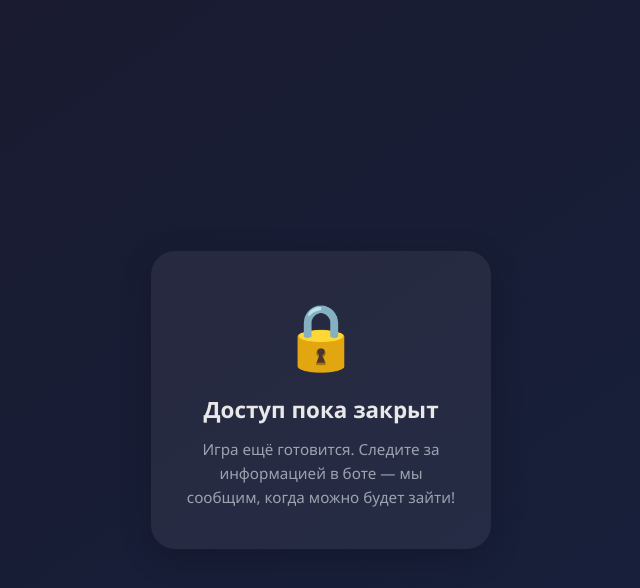
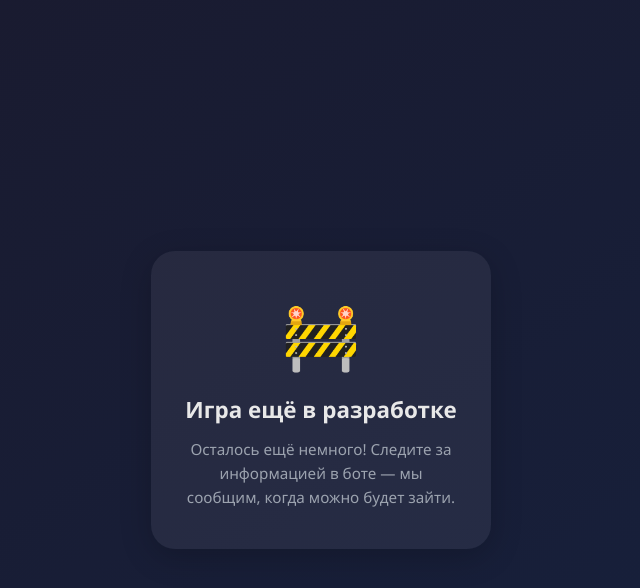
Before and after one commit to IprokK/BotNewDD, a FastAPI app: page /closed in a window 1280 px wide. Shown: the top 588 px of the page, without its empty margins (319-959 px from the left). Run offline with FastAPI, Linux system fonts and the light colour scheme; some libraries are stand-ins or nearby versions.

Commit message:
New Version 0.1.1

```diff
--- a/app/templates/closed.html
+++ b/app/templates/closed.html
@@ -33,9 +33,9 @@
 </head>
 <body>
     <div class="card">
-        <div class="emoji">🔒</div>
-        <h1>Доступ пока закрыт</h1>
-        <p>Игра ещё готовится. Следите за информацией в боте — мы сообщим, когда можно будет зайти!</p>
+        <div class="emoji">🚧</div>
+        <h1>Игра ещё в разработке</h1>
+        <p>Осталось ещё немного! Следите за информацией в боте — мы сообщим, когда можно будет зайти.</p>
     </div>
     <script>
         if (typeof Telegram !== 'undefined' && Telegram.WebApp) {
```
Also changed, not shown: 1 other file.
